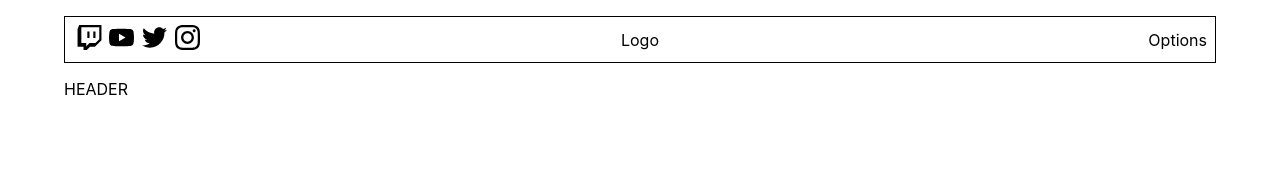
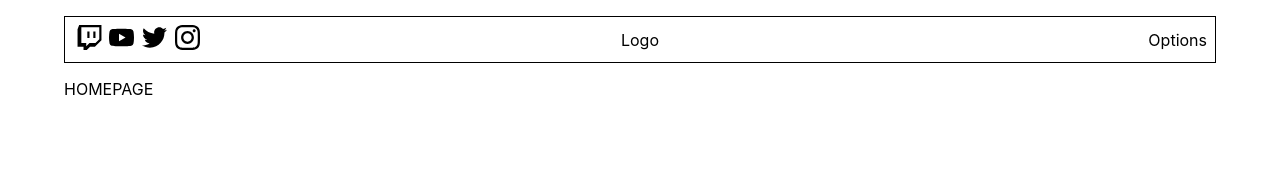
Before and after one commit to AiMoeNalu/Bruce-Greene-Website-V2, a React (Create React App) app: page / in a window 1280 px wide. Shown: the top 169 px of the page. Built offline with nearby package versions, Linux system fonts and the light colour scheme; the HTML template or start-up script is replaced by a standard one.

Commit message:
Homepage page layout creation started

```diff
--- a/src/pages/homepage/Homepage.jsx
+++ b/src/pages/homepage/Homepage.jsx
@@ -4,7 +4,7 @@ import './Homepage.scss';
 
 const Homepage = () => (
     <div id='homepage'>
-        HEADER
+        HOMEPAGE
     </div>
 );
 
--- a/src/pages/homepage/Homepage.scss
+++ b/src/pages/homepage/Homepage.scss
@@ -1,3 +1,3 @@
 #homepage{
-    display: block;
+    display: grid;
 }
```
